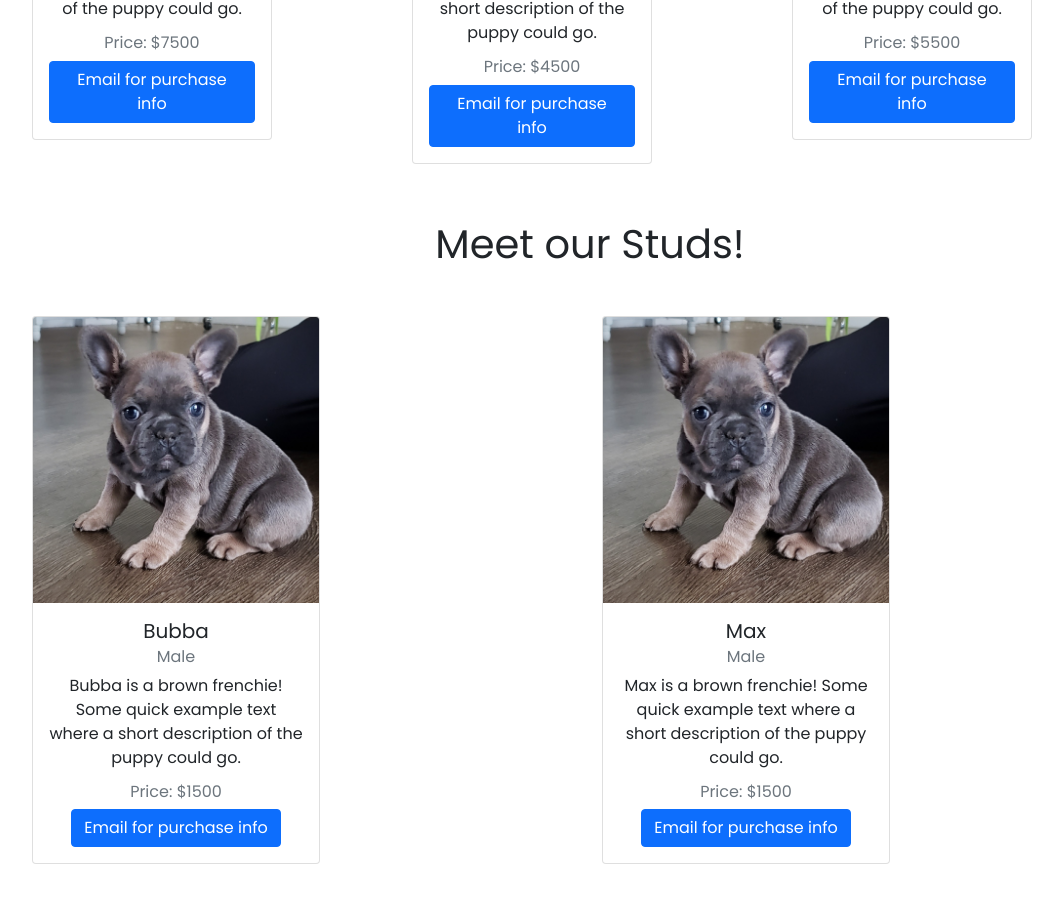
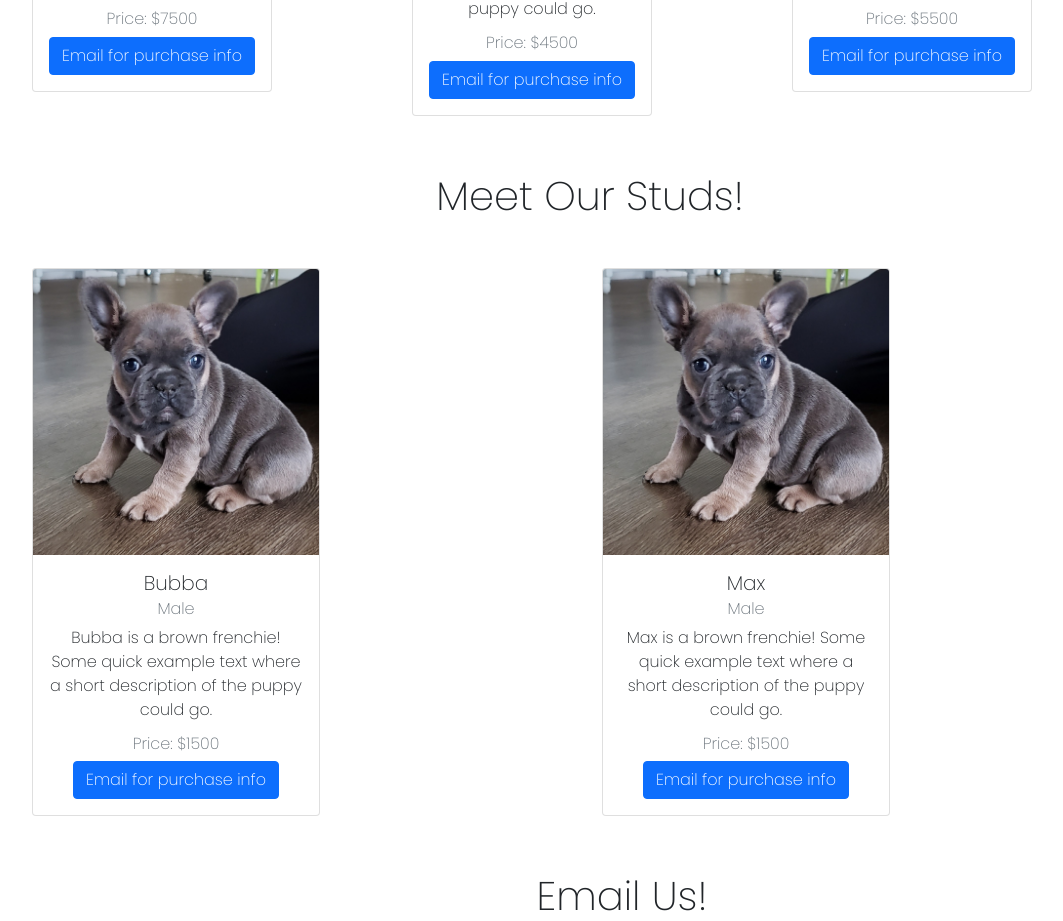
Before and after one commit to RileyShimp/WWB, a React (Create React App) app: page / in a window 1280 px wide. Shown: the part 2020-2941 px from the top of the page, without its empty margins (50-1113 px from the left). Built offline with nearby package versions, Linux system fonts and the light colour scheme.

Commit message:
Edit font families import

```diff
--- a/src/App.css
+++ b/src/App.css
@@ -1,4 +1,5 @@
-@import url('https://fonts.googleapis.com/css2?family=Open+Sans&family=Oswald:wght@600&family=Poppins&display=swap');
+@import url('https://fonts.googleapis.com/css2?family=Open+Sans&family=Oswald:wght@600&family=Poppins:wght@200&display=swap');
+
 * {
   box-sizing: border-box;
 }
@@ -38,13 +39,7 @@
   padding: .25rem;
 }
 
-.nav li.active {
-  background-color: #555;
-}
 
-.nav li:hover{
-  background-color: #777;
-}
 
 .puppy{
   align-items: center;
@@ -81,7 +76,3 @@
 h1{
   padding-top: 3rem;
 }
-/*
-.Carousel {
-
-} */
--- a/src/pages/Studs.js
+++ b/src/pages/Studs.js
@@ -3,7 +3,7 @@
 export default function Studs (){
   return (
   <div className="studs">
-    <h1>Meet our Studs!</h1>
+    <h1>Meet Our Studs!</h1>
     <StudList/>
   </div>
   );
```
